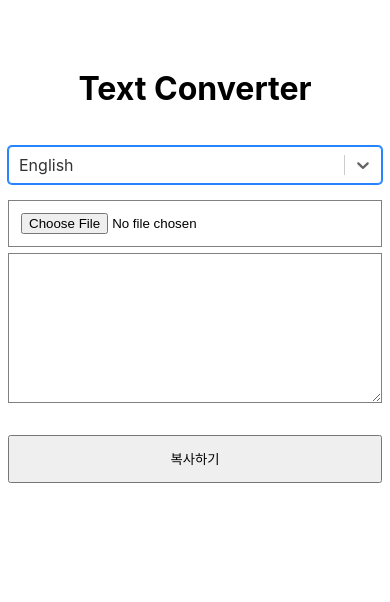
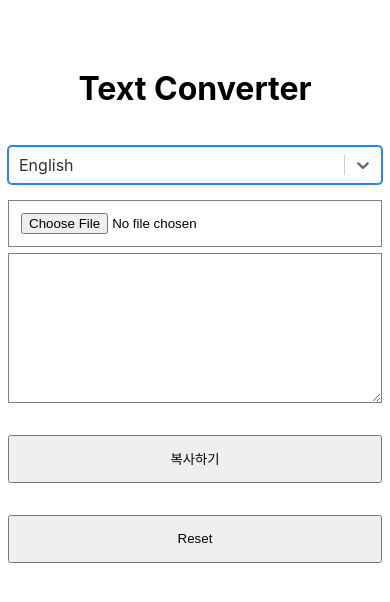
Before and after one commit to pumpkinzomb/convent-photo-to-text, a React (Create React App) app: page / in a window 390 px wide. Shown: the top 602 px of the page. Built offline with nearby package versions, Linux system fonts and the light colour scheme.

Commit message:
test mobile gallery

```diff
--- a/src/App.js
+++ b/src/App.js
@@ -16,6 +16,7 @@ export default class App extends Component {
     this.handleChangeSelect = this.handleChangeSelect.bind(this);
     this.readImage = this.readImage.bind(this);
     this.handleInputText = this.handleInputText.bind(this);
+    this.handleReset = this.handleReset.bind(this);
     this.state = {
       text: "",
       image: "",
@@ -48,11 +49,16 @@ export default class App extends Component {
         document.body.appendChild(img);
       },
       {
+        maxWidth: 600,
         orientation: true
       }
     );
+    console.log(test.src);
+    // this.readImage(test, "eng");
+
+    // console.log(testSrc);
     // const imgUrl = URL.createObjectURL(test);
-    // this.readImage(imgUrl, "kor");
+
     // if (image) {
     //   const imgUrl = URL.createObjectURL(image);
     //   const updateState = update(this.state, {
@@ -88,6 +94,13 @@ export default class App extends Component {
       this.setState(updateState);
       this.readImage(this.state.image, selected.value);
     }
+  }
+  handleReset() {
+    const updateState = update(this.state, {
+      text: { $set: "" },
+      image: { $set: "" }
+    });
+    this.setState(updateState);
   }
   componentDidMount() {
     const button = this.textCopyBtn.current;
@@ -127,7 +140,7 @@ export default class App extends Component {
             type="file"
             id="camera"
             name="camera"
-            capture="camera"
+            // capture="camera"
             accept="image/*"
             onChange={this.handleChange}
           />
@@ -144,15 +157,13 @@ export default class App extends Component {
             <img src={image} crossOrigin="anonymous" alt={image}></img>
           </div>
           <div className="text">
-            <textarea
-              placeholder=""
-              value={text}
-              ref={this.textArea}
-              onChange={this.handleInputText}
-            ></textarea>
+            <textarea placeholder="" value={text} ref={this.textArea} onChange={this.handleInputText}></textarea>
           </div>
           <button type="button" ref={this.textCopyBtn}>
             복사하기
+          </button>
+          <button type="button" onClick={this.handleReset}>
+            Reset
           </button>
         </div>
       </div>
```
